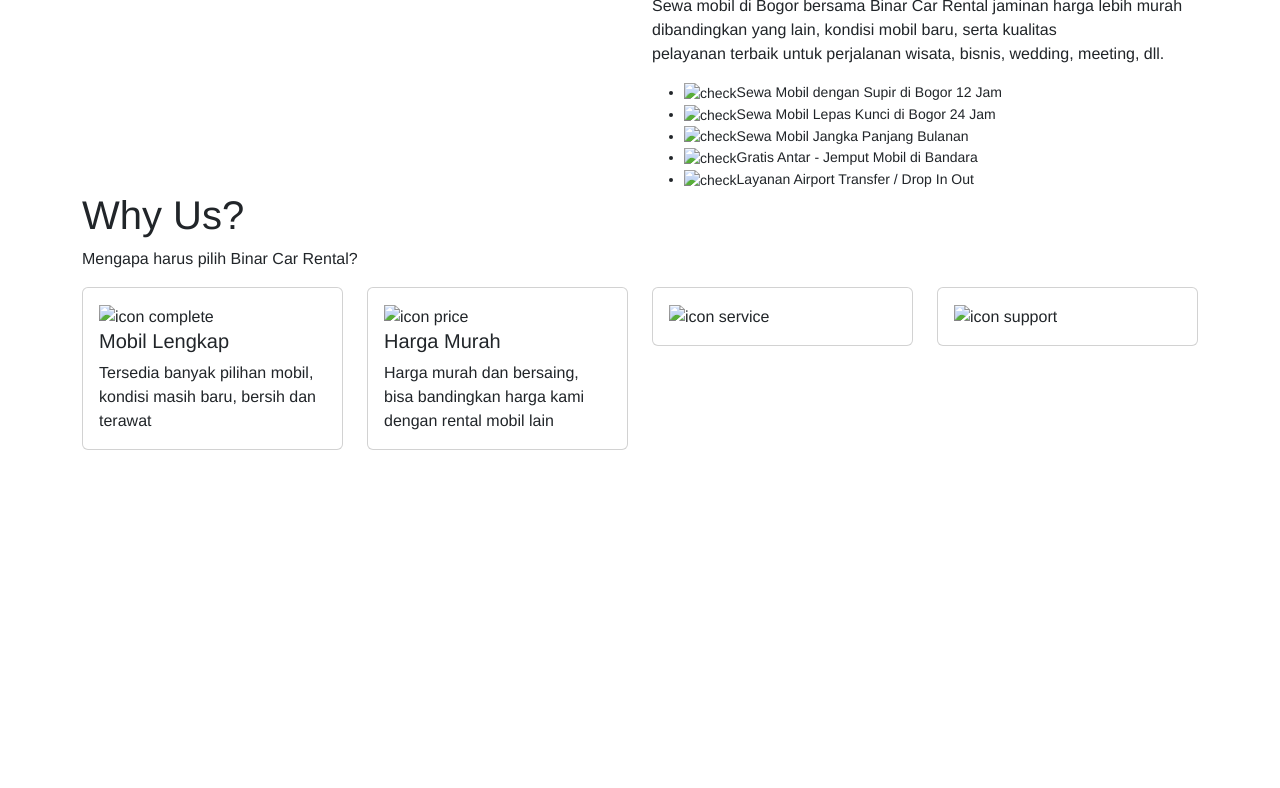
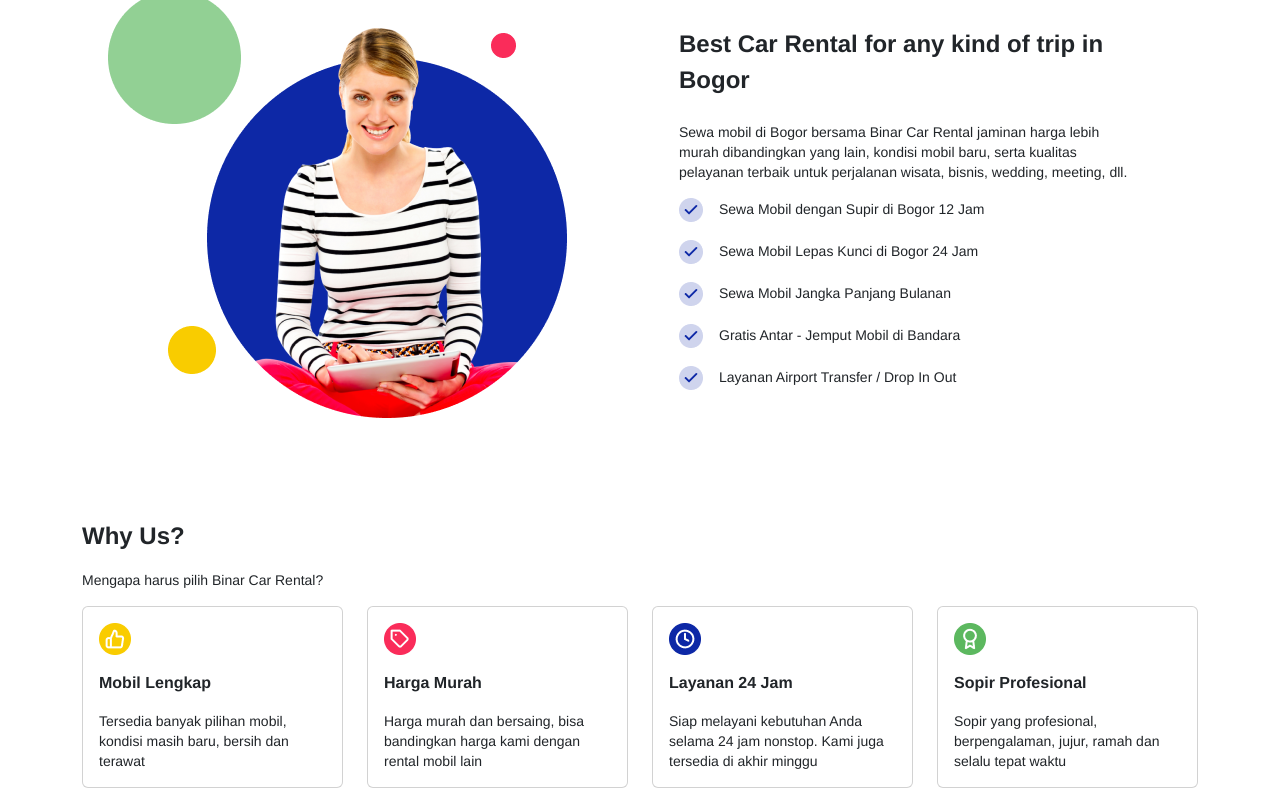
Before and after one commit to beardigumantara/Challenge-01, a plain HTML site: page index.html in a window 1280 px wide. Shown: the part 610-1398 px from the top of the page. Before the commit the page ends 1060 px from the top, so only its background shows below. Drawn offline with nearby package versions, Linux system fonts and the light colour scheme.

Commit message:
styling card why us

```diff
--- a/Asset/styles/styles.css
+++ b/Asset/styles/styles.css
@@ -64,3 +64,92 @@ ul li{
   position: absolute;
   right: 0;
 }
+#shape{
+  margin-top: 197px;
+  width: 704px;
+  height: 243px;
+  background: #0D28A6;
+  border-radius: 60px 0px 0px 0px;
+}
+
+/* our section */
+
+.our-section {
+  height: 100%;
+  margin-top: 100px;
+}
+.right-img {
+  text-align: right;
+  padding: 0;
+}
+.right-img img {
+  margin-right: 61px;
+}
+.desc {
+  margin-top: 36px;
+}
+
+.desc h1 {
+  width: 468px;
+  margin-left: 39px;
+  font-style: bold;
+  font-weight: 700;
+  font-size: 24px;
+  line-height: 36px;
+}
+
+.desc p {
+  width: 468px;
+  margin-top: 24px;
+  margin-left: 39px;
+  font-weight: 300;
+  font-size: 14px;
+  line-height: 20px;
+}
+
+.desc ul {
+  margin-left: 39px;
+}
+
+.desc ul li {
+  padding-bottom: 18px;
+}
+
+.desc ul img {
+  padding-right: 16px;
+}
+
+/* why-us */
+
+.why-us h1 {
+  margin: 100px 0 16px 0;
+  font-style: bold;
+  font-weight: 700;
+  font-size: 24px;
+  line-height: 36px;
+}
+
+.why-us p{
+  font-weight: 300;
+  font-size: 14px;
+  line-height: 20px;
+}
+
+/* .card, .card-body{
+  width: 268px;
+  height: 196px;
+} */
+
+.card-body h5 {
+  font-style: normal;
+  font-weight: 700;
+  font-size: 16px;
+  line-height: 24px;
+}
+
+.card-body h5, .card-body img {
+  margin-bottom: 16px;
+}
+.card-text {
+  width: 220px;
+}
--- a/index.html
+++ b/index.html
@@ -49,38 +49,38 @@
       </div>
     </header>
     <main>
-      <section class="container" id="our-services"></section>
+      <section class="container our-section offset" id="our-services"></section>
       <div class="row">
-        <div class="col">
-          <img src="" alt="service image" />
+        <div class="col right-img">
+          <img src="./Asset/images/img_service.png" alt="service image" />
         </div>
         <div class="col">
           <div class="desc">
             <h1>Best Car Rental for any kind of trip in Bogor</h1>
             <p>
-              Sewa mobil di Bogor bersama Binar Car Rental jaminan harga lebih
+              Sewa mobil di Bogor bersama Binar Car Rental jaminan harga lebih<br />
               murah dibandingkan yang lain, kondisi mobil baru, serta kualitas
               <br />pelayanan terbaik untuk perjalanan wisata, bisnis, wedding,
               meeting, dll.
             </p>
-            <ul class="list">
-              <li><img src="" alt="check" />Sewa Mobil dengan Supir di Bogor 12 Jam</li>
-              <li><img src="" alt="check" />Sewa Mobil Lepas Kunci di Bogor 24 Jam</li>
-              <li><img src="" alt="check" />Sewa Mobil Jangka Panjang Bulanan</li>
-              <li><img src="" alt="check" />Gratis Antar - Jemput Mobil di Bandara</li>
-              <li><img src="" alt="check" />Layanan Airport Transfer / Drop In Out</li>
+            <ul class="list-unstyled">
+              <li><img src="./Asset/images/check.png" alt="check" />Sewa Mobil dengan Supir di Bogor 12 Jam</li>
+              <li><img src="./Asset/images/check.png" alt="check" />Sewa Mobil Lepas Kunci di Bogor 24 Jam</li>
+              <li><img src="./Asset/images/check.png" alt="check" />Sewa Mobil Jangka Panjang Bulanan</li>
+              <li><img src="./Asset/images/check.png" alt="check" />Gratis Antar - Jemput Mobil di Bandara</li>
+              <li><img src="./Asset/images/check.png" alt="check" />Layanan Airport Transfer / Drop In Out</li>
             </ul>
           </div>
         </div>
       </div>
-      <section class="container" id="why-us">
+      <section class="container why-us offset" id="why-us">
         <h1>Why Us?</h1>
         <p>Mengapa harus pilih Binar Car Rental?</p>
         <div class="row">
           <div class="col">
             <div class="card">
               <div class="card-body">
-                <img src="" alt="icon complete">
+                <img src="./Asset/images/thumbs_up.png" alt="icon complete">
                 <h5 class="card-title">Mobil Lengkap</h5>
                 <p class="card-text">Tersedia banyak pilihan mobil, kondisi masih baru, bersih dan terawat</p>
               </div>
@@ -89,7 +89,7 @@
           <div class="col">
             <div class="card">
               <div class="card-body">
-                <img src="" alt="icon price">
+                <img src="./Asset/images/icon_price.png" alt="icon price">
                 <h5 class="card-title">Harga Murah</h5>
                 <p class="card-text">Harga murah dan bersaing, bisa bandingkan harga kami dengan rental mobil lain</p>
               </div>
@@ -98,18 +98,18 @@
           <div class="col">
             <div class="card">
               <div class="card-body">
-                <img src="" alt="icon service">
-                <!-- <h5 class="card-title">Pelayanan Terbaik</h5> -->
-                <!-- <p class="card-text">Pelayanan terbaik, ramah, sopan dan profesional, siap melayani 24 jam</p> -->
+                <img src="./Asset/images/icon_24hrs.png" alt="icon service">
+                <h5 class="card-title">Layanan 24 Jam</h5>
+                <p class="card-text">Siap melayani kebutuhan Anda selama 24 jam nonstop. Kami juga tersedia di akhir minggu</p>
               </div>
             </div>
           </div>
           <div class="col">
             <div class="card">
               <div class="card-body">
-                <img src="" alt="icon support">
-                <!-- <h5 class="card-title">Dukungan 24/7</h5> -->
-                <!-- <p class="card-text">Dukungan 24/7, siap melayani dan menjawab pertanyaan anda kapan saja</p> -->
+                <img src="./Asset/images/icon_professional.png" alt="icon support">
+                <h5 class="card-title">Sopir Profesional</h5>
+                <p class="card-text">Sopir yang profesional, berpengalaman, jujur, ramah dan selalu tepat waktu</p>
               </div>
             </div>
           </div>
```
